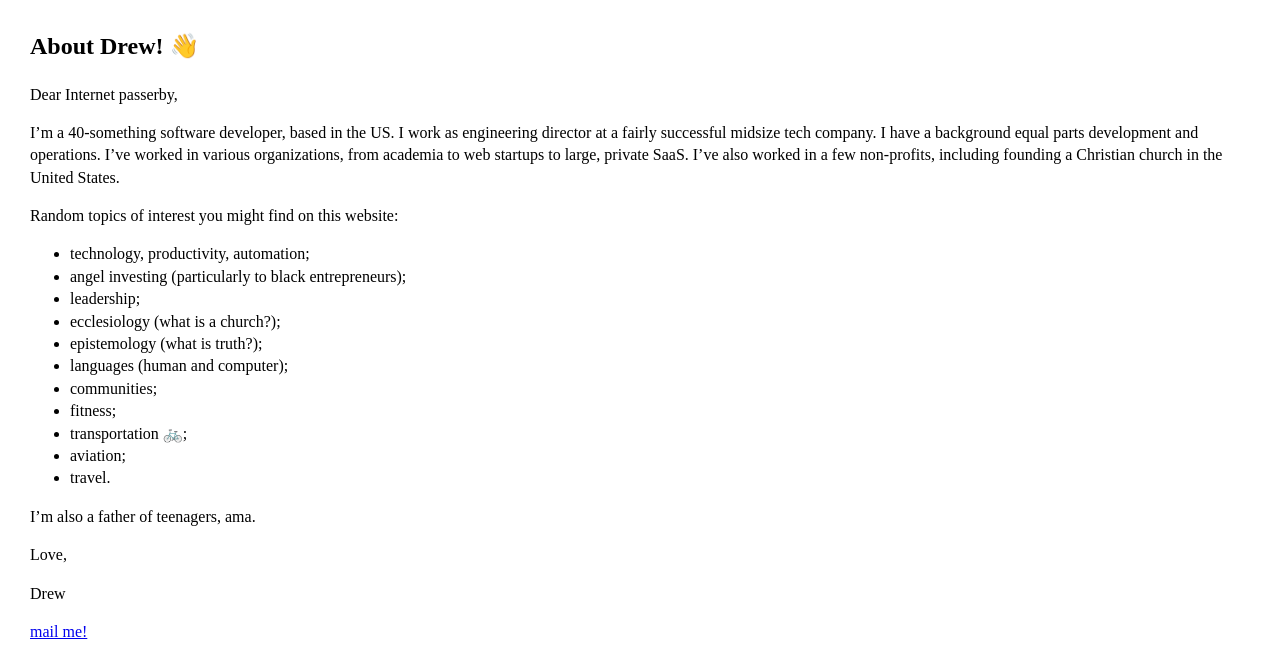
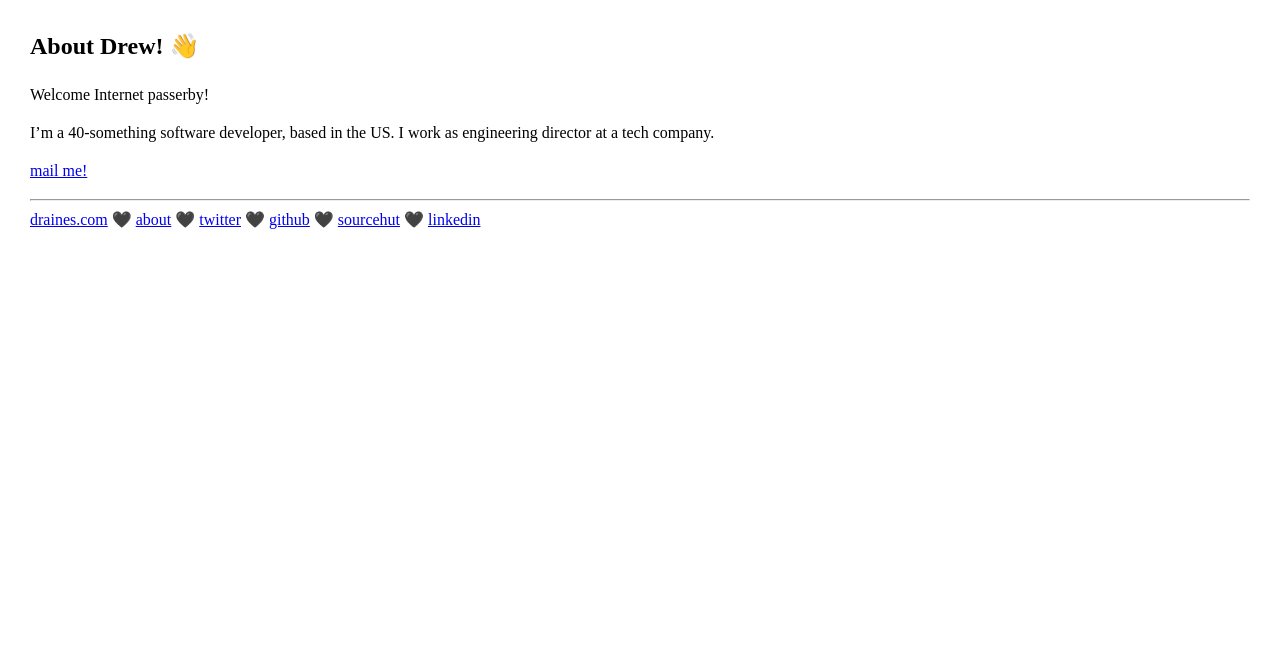
Before and after one commit to drewr/drewr.github.io, a Jekyll site: the page built from about.md, in a window 1280 px wide. Shown: the top 661 px of the page. Built offline with Jekyll 4.4.1, drawn with Linux system fonts in a browser that asks for light colours; some of the changed text lies outside the part shown.

Commit message:
Shorten about page

```diff
--- a/about.md
+++ b/about.md
@@ -4,32 +4,8 @@ title: About Drew! 👋
 tags: website
 ---
 
-Dear Internet passerby,
+Welcome Internet passerby!
 
-I'm a 40-something software developer, based in the US.  I work as engineering director at a fairly successful midsize tech company.  I have a background equal parts development and operations.  I've worked in various organizations, from academia to web startups to large, private SaaS.  I've also worked in a few non-profits, including founding a Christian church in the United States.
-
-Random topics of interest you might find on this website:
-
-* technology, productivity, automation;
-* angel investing (particularly to black entrepreneurs);
-* leadership;
-* ecclesiology (what is a church?);
-* epistemology (what is truth?);
-* languages (human and computer);
-* communities;
-* fitness;
-* transportation 🚲;
-* aviation;
-* travel.
-
-I'm also a father of teenagers, ama.
-
-Love,
-
-Drew
+I'm a 40-something software developer, based in the US.  I work as engineering director at a tech company.
 
 [mail me!](mailto:website@draines.com?subject=I%20read%20your%20bio%21)
-
-Here's a picture of my dog:
-
-![](https://storage.googleapis.com/drewr-img/dottie-rug-300.png)
```
